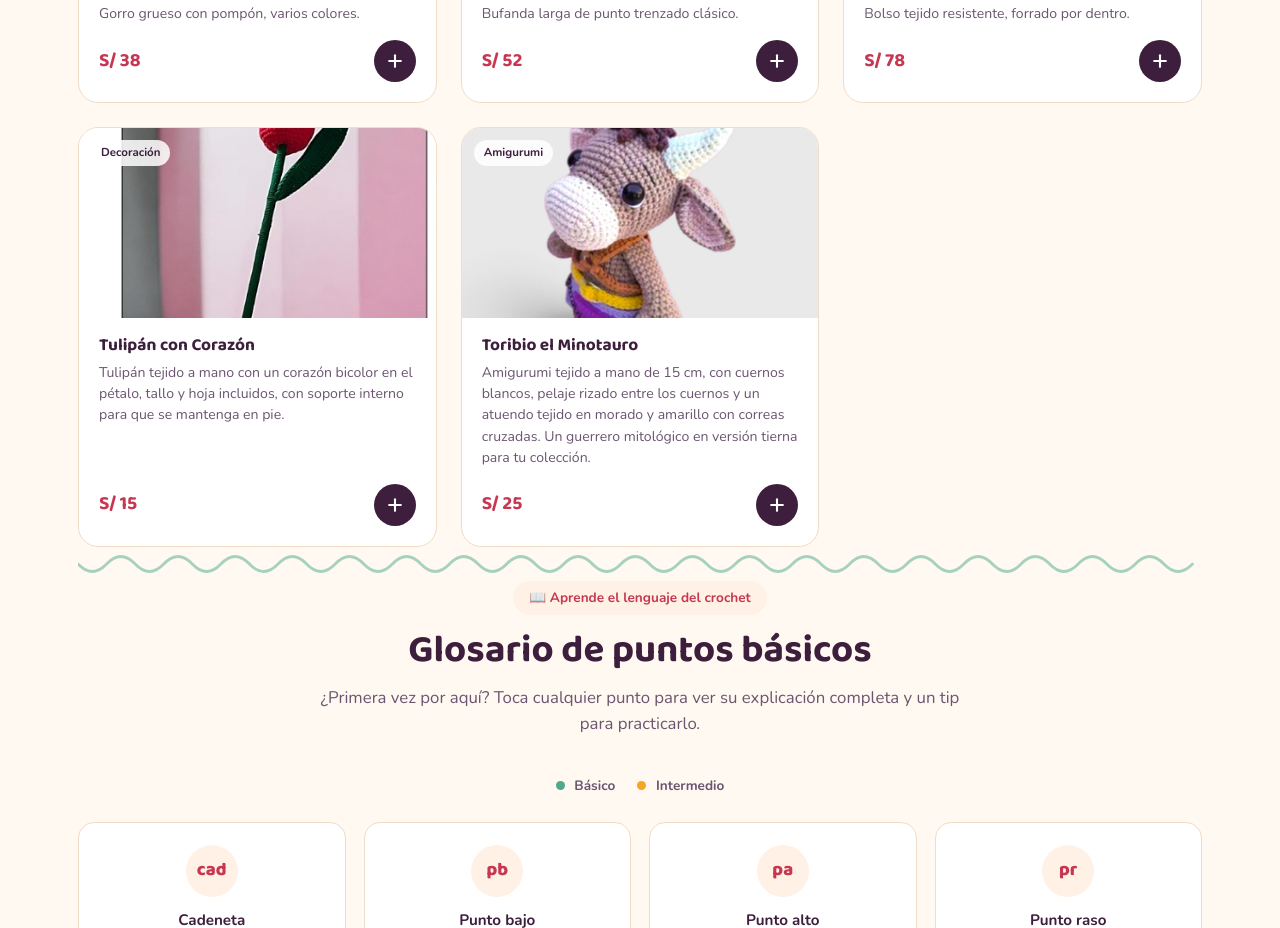
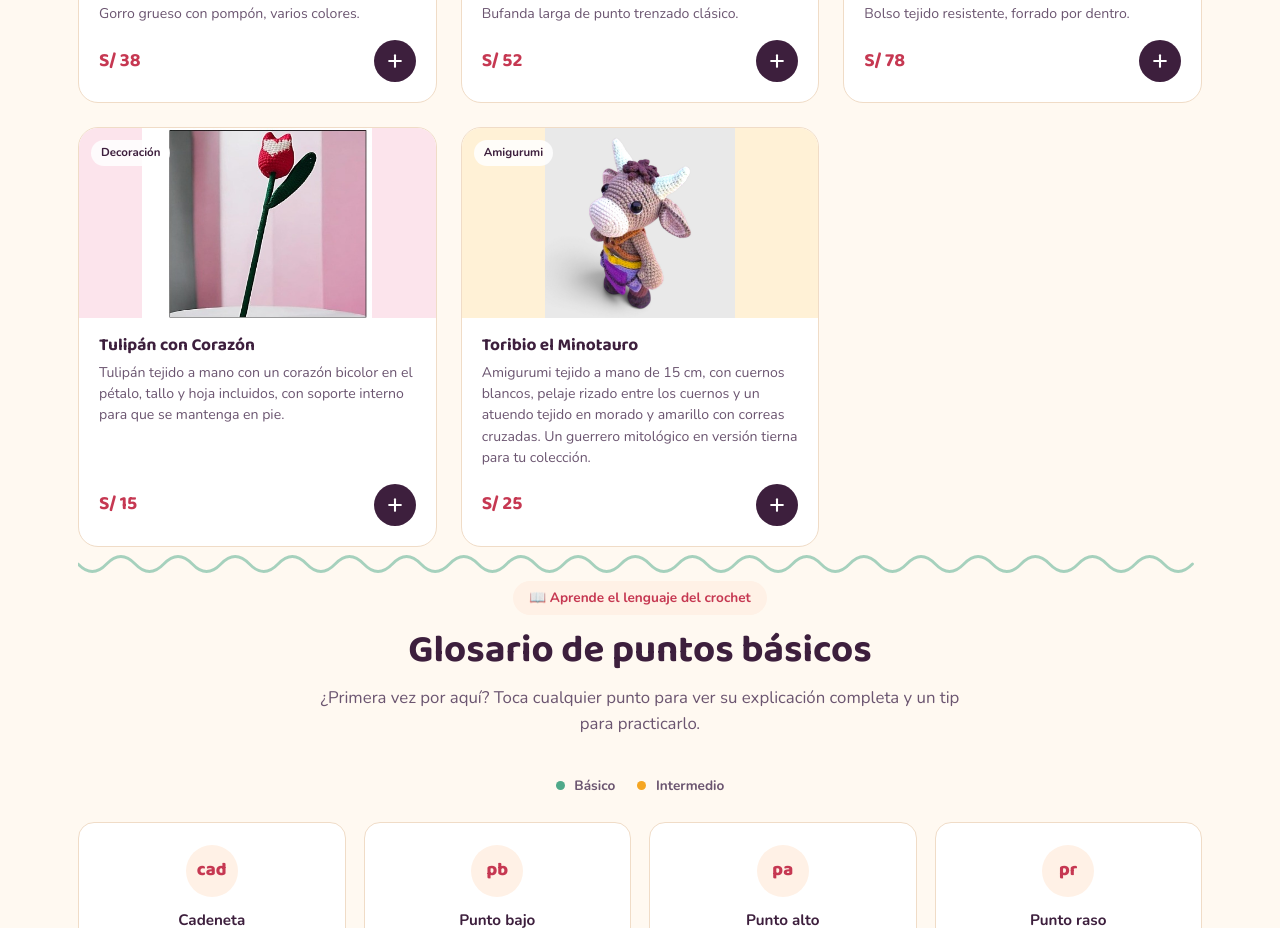
Before and after one commit to tejidosnicogurumi-debug/nicogurumi-tienda, a website: page index.html in a window 1280 px wide. Shown: the part 2342-3270 px from the top of the page. Drawn offline with nearby package versions, Linux system fonts and the light colour scheme.

Commit message:
Update index.html

```diff
--- a/index.html
+++ b/index.html
@@ -953,7 +953,7 @@
   // Devuelve la foto real si el producto ya tiene una (campo "img"),
   // si no, su ilustración propia, y si tampoco existe, el ícono genérico de su categoría.
   function productMedia(p){
-    if(p.img) return `<img src="${p.img}" alt="${p.name}" style="width:100%;height:100%;object-fit:cover;">`;
+    if(p.img) return `<img src="${p.img}" alt="${p.name}" style="width:100%;height:100%;object-fit:contain;">`;
     return PRODUCT_ICONS[p.id] || ICONS[p.cat];
   }
 
```
